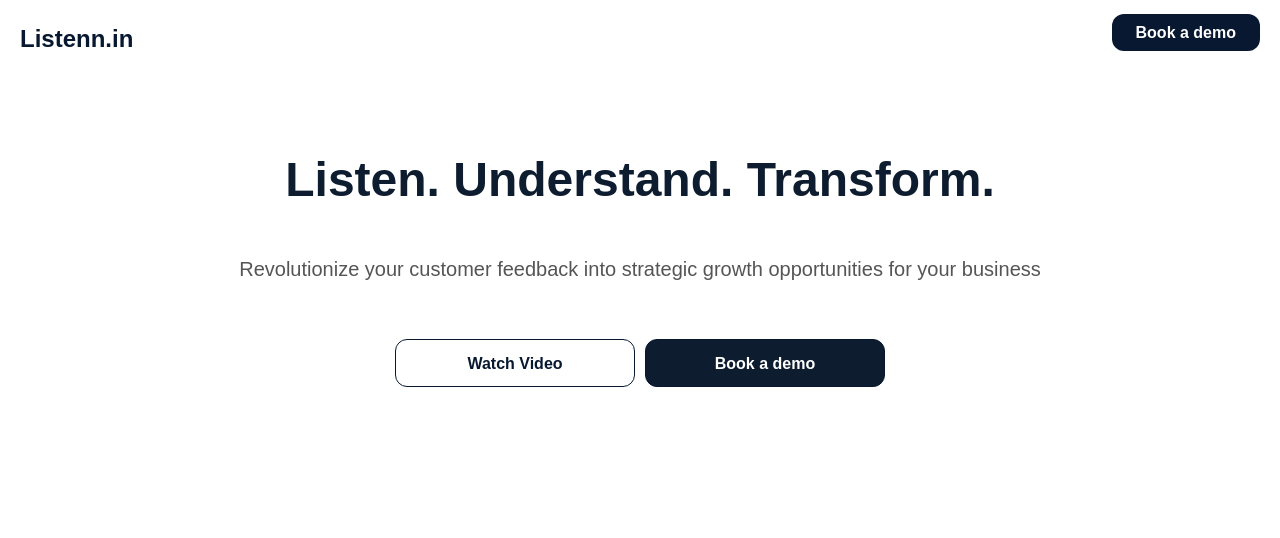
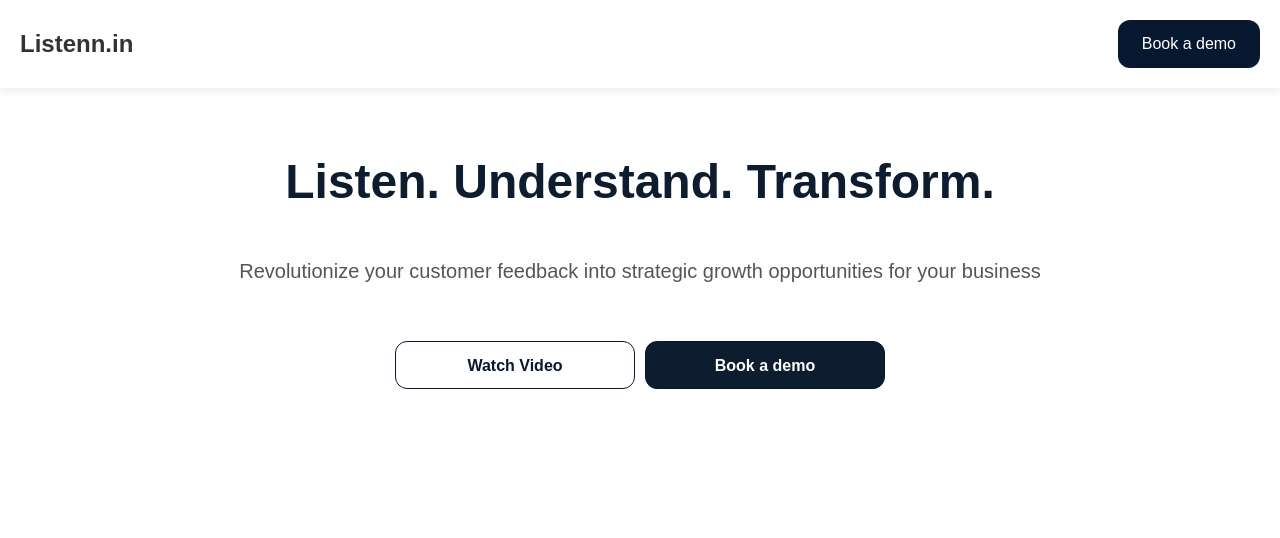
Before and after one commit to HemilTheRebel/HemilTheRebel.github.io, a plain HTML site: page index.html in a window 1280 px wide. Shown: the top 538 px of the page. Drawn offline with Linux system fonts and the light colour scheme.

Commit message:
Update styles.css

```diff
--- a/styles.css
+++ b/styles.css
@@ -8,17 +8,25 @@ body {
     font-family: 'Arial', sans-serif;
     line-height: 1.6;
     color: #333;
+    padding-top: 80px; /* This creates space for the fixed header */
 }
 
 header {
     display: flex;
     justify-content: space-between;
+    align-items: center;
     padding: 20px;
+    background-color: #fff; /* Ensure background is set */
+    position: fixed; /* Makes the header fixed at the top */
+    top: 0;
+    left: 0;
+    width: 100%; /* Full width header */
+    z-index: 1000; /* Ensures the header is above other content */
+    box-shadow: 0 2px 10px rgba(0, 0, 0, 0.1); /* Adds slight shadow for effect */
 }
 
 .logo h1 {
     font-size: 1.5rem;
-    color: #081830;
 }
 
 .header-button .button {
@@ -29,7 +37,8 @@ header {
     text-decoration: none;
     border-radius: 12px;
     gap: 10px;
-    font-weight: bold;
+    display: inline-flex;
+    align-items: center;
 }
 
 .hero {
```
